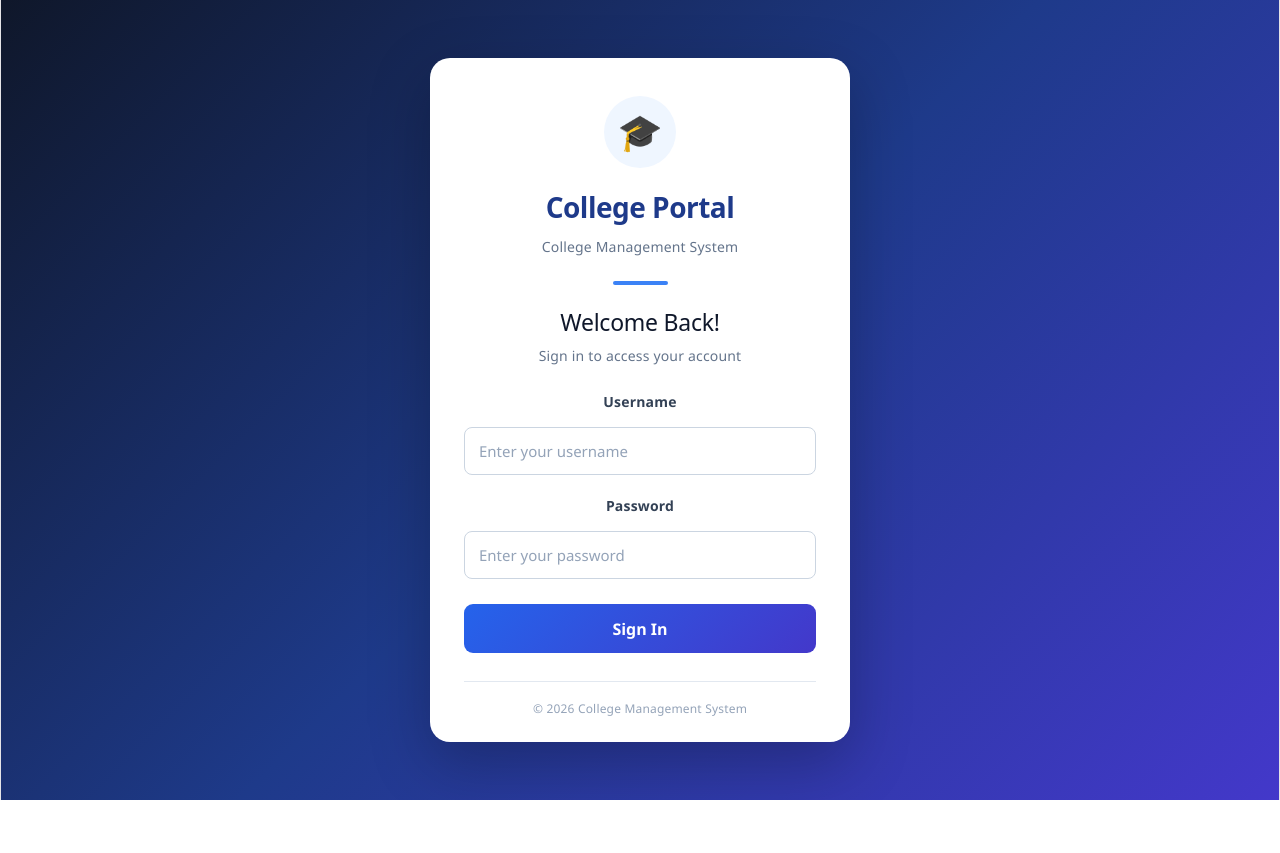
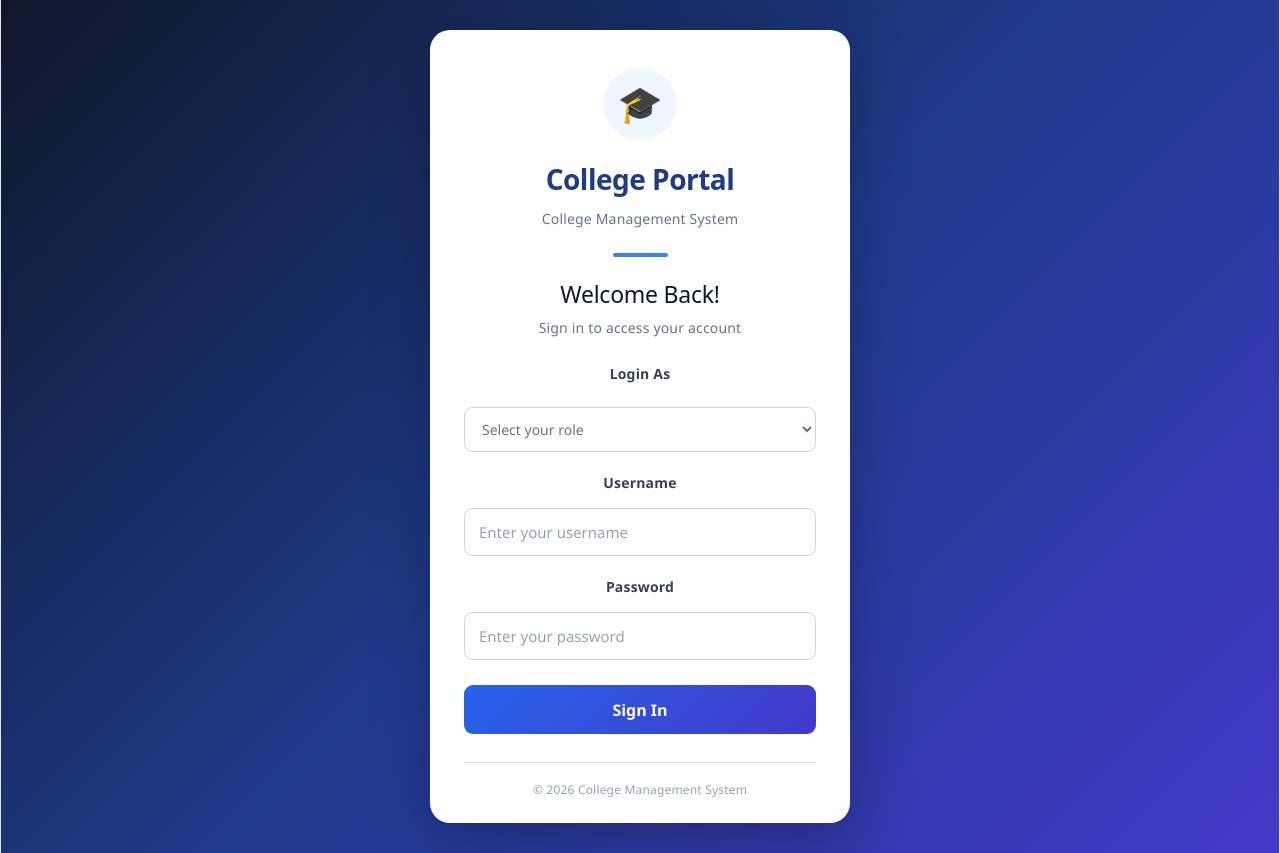
Before and after one commit to ajithkumarc03cs/college_management_system, a React app in the folder frontend/: page / in a window 1280 px wide. Before the commit the page ends 800 px from the top, so only its background shows below. Built offline with nearby package versions, Linux system fonts and the light colour scheme; the HTML template or start-up script is replaced by a standard one.

Commit message:
Add role selection to login page

```diff
--- a/frontend/src/pages/Login.css
+++ b/frontend/src/pages/Login.css
@@ -228,3 +228,27 @@
         font-size: 21px;
     }
 }
+
+.form-group select {
+    width: 100%;
+    padding: 12px 14px;
+    margin-top: 8px;
+    border: 1px solid #d1d5db;
+    border-radius: 8px;
+    background-color: #ffffff;
+    color: #1f2937;
+    font-size: 15px;
+    outline: none;
+    box-sizing: border-box;
+    transition: border-color 0.2s, box-shadow 0.2s;
+    cursor: pointer;
+}
+
+.form-group select:focus {
+    border-color: #4f46e5;
+    box-shadow: 0 0 0 3px rgba(79, 70, 229, 0.15);
+}
+
+.form-group select:invalid {
+    color: #6b7280;
+}
--- a/frontend/src/pages/Login.jsx
+++ b/frontend/src/pages/Login.jsx
@@ -291,6 +291,7 @@ import "./Login.css";
 function Login() {
     const navigate = useNavigate();
 
+    const [role, setRole] = useState("");
     const [username, setUsername] = useState("");
     const [password, setPassword] = useState("");
     const [error, setError] = useState("");
@@ -305,37 +306,47 @@ function Login() {
         try {
             const response = await api.post("login/", {
                 username,
-                password
+                password,
+                role,
             });
 
+            // Backend returns the actual authenticated role
+            const actualRole = response.data.role;
+
+            if (
+                !actualRole ||
+                actualRole.toLowerCase() !== role.toLowerCase()
+            ) {
+                setError(
+                    "Selected role does not match your account role."
+                );
+                return;
+            }
+
+            // Store tokens only after role verification
             localStorage.setItem("access", response.data.access);
             localStorage.setItem("refresh", response.data.refresh);
 
-            const role = response.data.role;
+            const roleRoutes = {
+                student: "/dashboard",
+                staff: "/staff/dashboard",
+                hod: "/hod/dashboard",
+                admin: "/admin/dashboard",
+                principal: "/principal/dashboard",
+            };
 
-            if (role === "Student") {
-                navigate("/dashboard");
-            } else if (role === "Staff") {
-                navigate("/staff/dashboard");
-            } else if (role === "HOD") {
-                navigate("/hod/dashboard");
-            } else if (role === "Admin") {
-                navigate("/admin/dashboard");
-            } else if (role === "Principal") {
-                navigate("/principal/dashboard");
-            } else {
-                setError("Invalid user role.");
-            }
+            navigate(roleRoutes[actualRole.toLowerCase()]);
         } catch (error) {
             console.log("Login error:", error.response?.data);
 
             if (error.response?.data) {
                 setError(
                     error.response.data.detail ||
-                    "Invalid username or password"
+                    error.response.data.non_field_errors?.[0] ||
+                    "Invalid username, password, or role."
                 );
             } else {
-                setError("Unable to connect to server");
+                setError("Unable to connect to server.");
             }
         } finally {
             setLoading(false);
@@ -369,8 +380,35 @@ function Login() {
                 )}
 
                 <form onSubmit={handleLogin}>
+
+                    {/* Select Role */}
                     <div className="form-group">
-                        <label htmlFor="username">Username</label>
+                        <label htmlFor="role">
+                            Login As
+                        </label>
+
+                        <select
+                            id="role"
+                            value={role}
+                            onChange={(e) => setRole(e.target.value)}
+                            required
+                        >
+                            <option value="">
+                                Select your role
+                            </option>
+                            <option value="Student">Student</option>
+                            <option value="Staff">Staff</option>
+                            <option value="HOD">HOD</option>
+                            <option value="Admin">Admin</option>
+                            <option value="Principal">Principal</option>
+                        </select>
+                    </div>
+
+                    {/* Username */}
+                    <div className="form-group">
+                        <label htmlFor="username">
+                            Username
+                        </label>
 
                         <input
                             id="username"
@@ -385,8 +423,11 @@ function Login() {
                         />
                     </div>
 
+                    {/* Password */}
                     <div className="form-group">
-                        <label htmlFor="password">Password</label>
+                        <label htmlFor="password">
+                            Password
+                        </label>
 
                         <input
                             id="password"
@@ -408,6 +449,7 @@ function Login() {
                     >
                         {loading ? "Logging in..." : "Sign In"}
                     </button>
+
                 </form>
 
                 <p className="login-footer">
```
Also changed, not shown: 1 other file (tests, documents, lock files or other folders).
